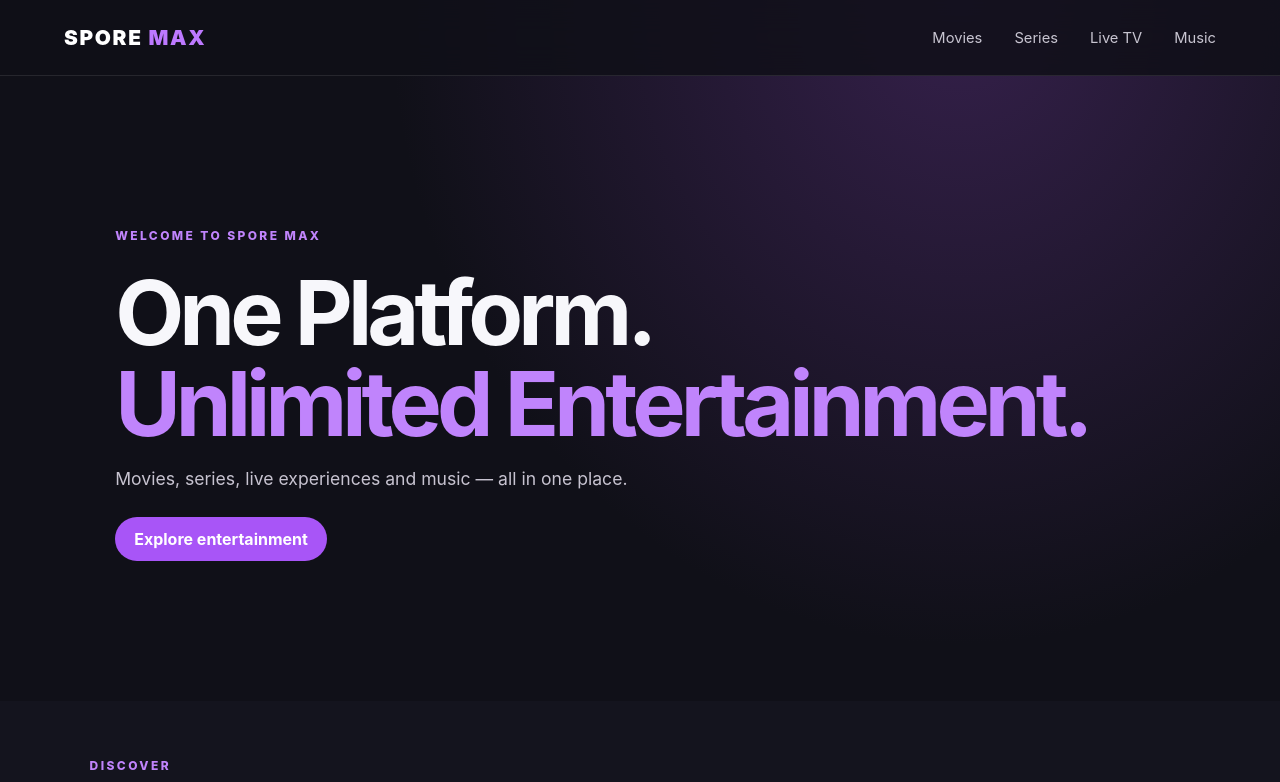
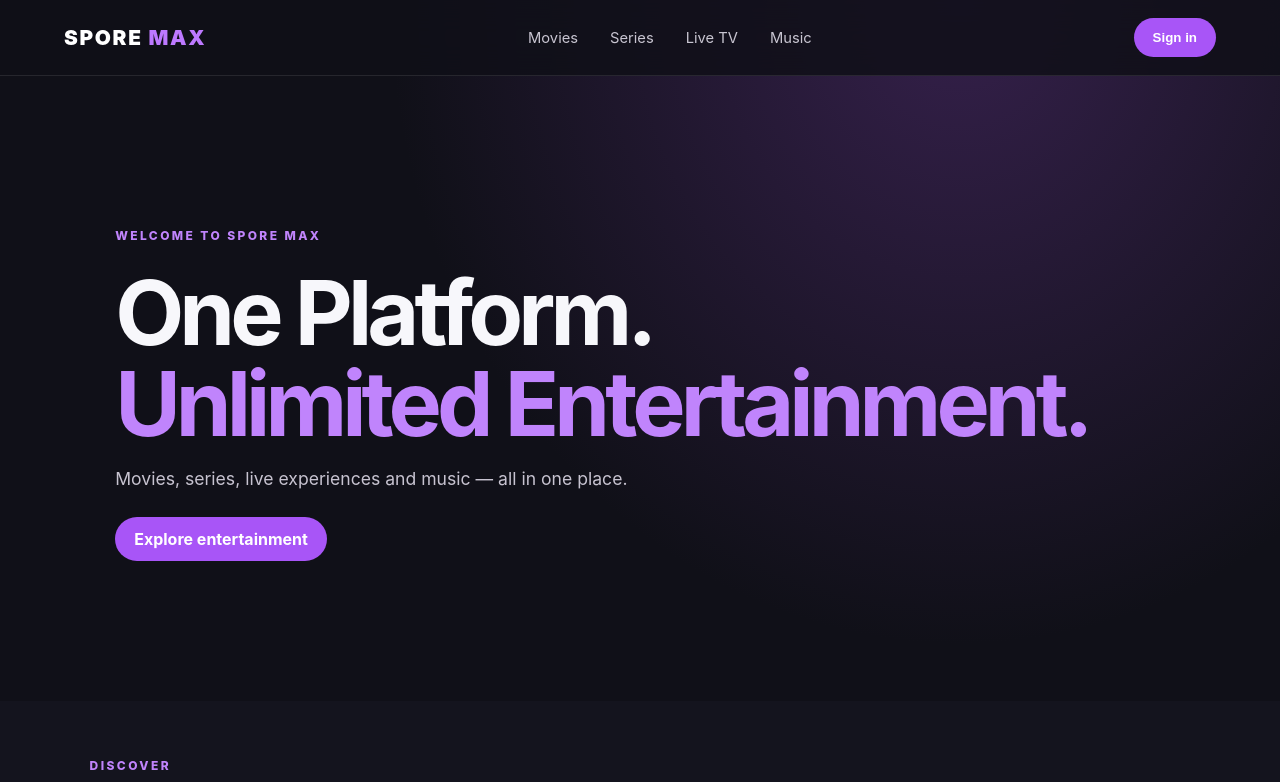
Before and after one commit to SPOREADVENTURESLIMITED/spore-streaming, a website: page public/index.html in a window 1280 px wide. Shown: the top 782 px of the page. Drawn offline with Linux system fonts and the light colour scheme; no server answers.

Commit message:
Add customer account access interface

```diff
--- a/public/index.html
+++ b/public/index.html
@@ -15,7 +15,7 @@
     <nav aria-label="Main navigation">
       <a href="#movies">Movies</a><a href="#series">Series</a><a href="#live">Live TV</a><a href="#music">Music</a>
     </nav>
-    <button id="installButton" class="install" hidden>Install app</button>
+    <div class="account-actions"><button id="accountButton" class="install">Sign in</button><button id="installButton" class="install" hidden>Install app</button></div>
   </header>
   <main>
     <section class="hero">
@@ -29,6 +29,7 @@
       <div id="catalogue" class="grid" aria-live="polite"><p>Loading available titles…</p></div>
     </section>
   </main>
+  <dialog id="authDialog" class="auth-dialog"><form id="authForm" class="auth-form"><button type="button" id="closeAuth" class="close-auth" aria-label="Close">×</button><p class="eyebrow">YOUR SPORE MAX ACCOUNT</p><h2 id="authTitle">Sign in</h2><label id="nameField" hidden>Display name<input name="display_name" minlength="2" maxlength="80" autocomplete="name"></label><label>Email address<input name="email" type="email" required maxlength="254" autocomplete="email"></label><label>Password<input name="password" type="password" required minlength="12" maxlength="128" autocomplete="current-password"></label><p id="authMessage" role="status"></p><button class="primary" id="authSubmit" type="submit">Sign in</button><button type="button" id="authSwitch" class="text-button">Create an account</button></form></dialog>
   <footer><strong>SPORE MAX</strong><span>One Platform. Unlimited Entertainment.</span></footer>
   <script type="module" src="/app.js"></script>
 </body>
```
